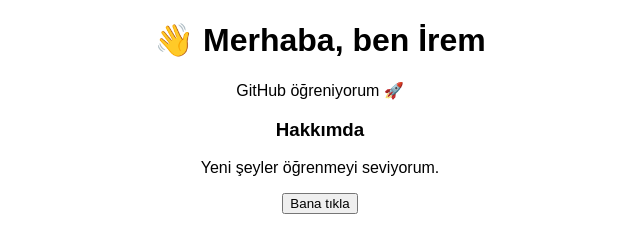
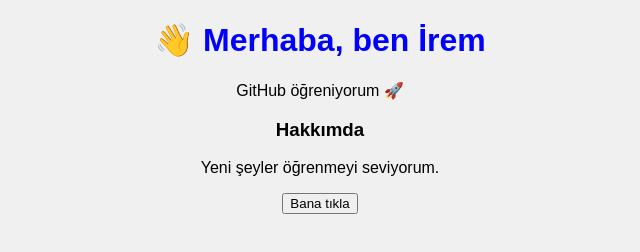
Before and after one commit to irembase-ops/irem-website, a plain HTML site: page index.html in a window 1280 px wide. Shown: the whole page, without its empty margins (320-960 px from the left). Drawn offline with Linux system fonts and the light colour scheme.

Commit message:
Update index.html

```diff
--- a/index.html
+++ b/index.html
@@ -17,3 +17,11 @@
 
 </body>
 </html>
+<style>
+body {
+    background-color: #f0f0f0;
+}
+h1 {
+    color: blue;
+}
+</style>
```
